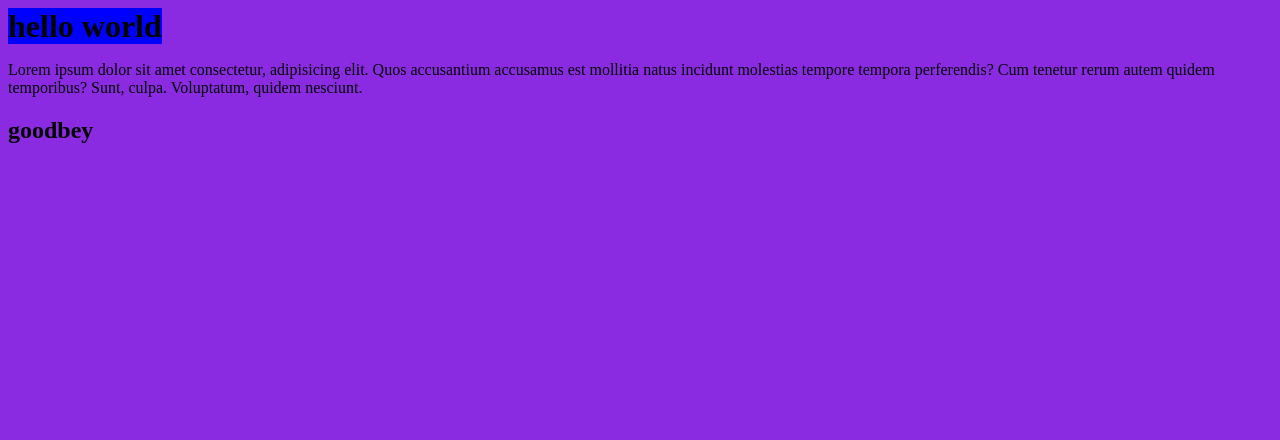
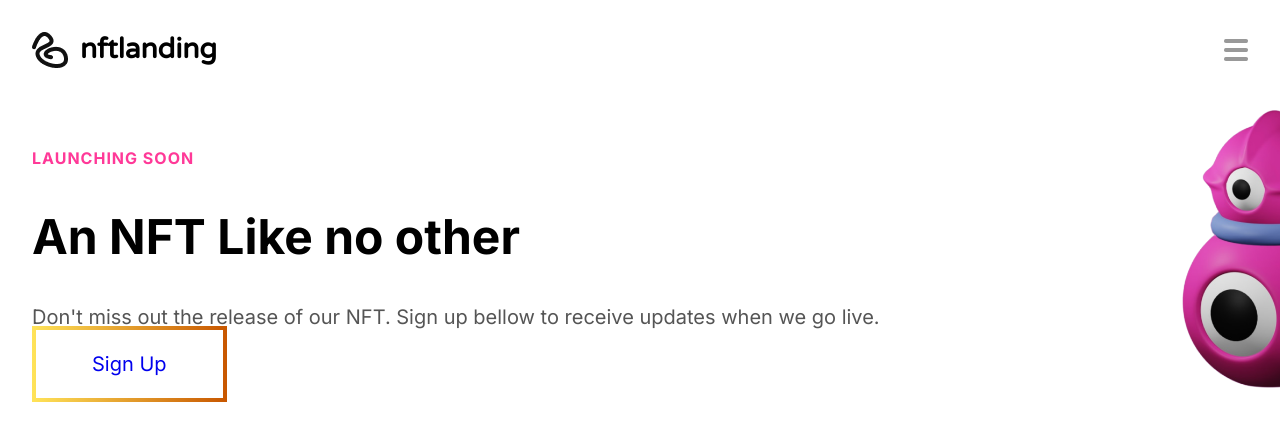
Before and after one commit to ArminasB/ArminasB.github.io, a plain HTML site: page index.html in a window 1280 px wide. Drawn offline with Linux system fonts and the light colour scheme.

Commit message:
header-hero-in-progress

```diff
--- a/index.html
+++ b/index.html
@@ -1,17 +1,60 @@
 <!DOCTYPE html>
 <html lang="en">
+
 <head>
     <meta charset="UTF-8">
     <meta http-equiv="X-UA-Compatible" content="IE=edge">
     <meta name="viewport" content="width=device-width, initial-scale=1.0">
-    <title>Document</title>
-    <link rel="stylesheet" href="style.css">
+    <title>nftlanding</title>
+    <link rel="preconnect" href="https://fonts.googleapis.com">
+    <link rel="preconnect" href="https://fonts.gstatic.com" crossorigin>
+    <link href="https://fonts.googleapis.com/css2?family=Inter:wght@100;200;300;400;500;600;700;800&display=swap"
+        rel="stylesheet">
+    <link
+        href="https://fonts.googleapis.com/css2?family=Inter:wght@100;200;300;400;500;600;700;800&family=Varela+Round&display=swap"
+        rel="stylesheet">
+    <link rel="stylesheet" href="index.css">
 </head>
+
 <body>
-    <h1>
-        hello world
-    </h1>
-    <p>Lorem ipsum dolor sit amet consectetur, adipisicing elit. Quos accusantium accusamus est mollitia natus incidunt molestias tempore tempora perferendis? Cum tenetur rerum autem quidem temporibus? Sunt, culpa. Voluptatum, quidem nesciunt.</p>
-    <h2>goodbey</h2>
+    <header class="header">
+        <div class="wrapper">
+            <nav class="header__navigation">
+                <a href="#" class="page-logo">
+                    <img src="images\Vector 1 (Stroke).png" alt="logo" class="page-logo__icon">
+                    <span class="page-logo__text">nftlanding</span>
+                </a>
+                <ul class="header__list">
+                    <li><a href="#">Features</a></li>
+                    <li><a href="#">About</a></li>
+                    <li><a href="#">Launch</a></li>
+                    <li><a href="#">Sign up</a></li>
+                </ul>
+                <img src="images\menu.png" alt="burger-icon" class="burger-icon">
+            </nav>
+            <section class="hero">
+                <div class="hero__content">
+                    <span class="launching-tag">launching soon</span>
+                    <h1 class="heading">An NFT Like no other</h1>
+                    <p class="additional-information">Don't miss out the release of our NFT. Sign up bellow to receive updates when we go live.</p>
+                    <a href="#" class="sign-button">Sign Up</a>
+                </div>
+
+                <img src="images\design-82a0ada5-644e-4b87-ae41-88faf9684ea3 (1) 1.png" alt="nft-design" class="hero__image">
+
+            </section>
+        </div>
+    </header>
+    <main>
+        <article></article>
+        <article></article>
+        <article></article>
+        <article></article>
+        <article></article>
+    </main>
+    <footer>
+
+    </footer>
 </body>
+
 </html>
--- /dev/null
+++ b/scss/additional-information.scss
@@ -0,0 +1,6 @@
+.additional-information {
+    font-size: 20px;
+    line-height: 1.2;
+    font-weight: 400;
+    color: rgba(85, 85, 85, 1);
+}
--- /dev/null
+++ b/scss/burger-icon.scss
@@ -0,0 +1,4 @@
+.burger-icon {
+    width: 24px;
+    height: 22px;
+}
--- /dev/null
+++ b/scss/common.scss
@@ -0,0 +1,15 @@
+* {
+    box-sizing: border-box;
+}
+
+html,
+body {
+    margin: 0;
+    font-family: 'Inter', sans-serif;
+    height: 100%;
+    overflow-x: hidden;
+}
+
+.wrapper {
+    padding: 0 32px;
+}
--- /dev/null
+++ b/scss/header.scss
@@ -0,0 +1,14 @@
+.header {
+    &__navigation {
+        height: 110px;
+        padding: 32px 0 42px 0;
+        display: flex;
+        align-items: center;
+        justify-content: space-between;
+
+    }
+
+    &__list {
+        display: none;
+    }
+}
--- /dev/null
+++ b/scss/heading.scss
@@ -0,0 +1,5 @@
+.heading {
+    font-size: 48px;
+    line-height: 1.2;
+
+}
--- /dev/null
+++ b/scss/hero.scss
@@ -0,0 +1,20 @@
+.hero {
+    display: flex;
+    position: relative;
+    padding-top: 38px;
+
+
+
+    &__content {
+        max-width: 80%;
+    }
+
+    &__image {
+        height: 278px;
+        position: absolute;
+        top: 0;
+        right: -110px;
+    }
+
+
+}
--- /dev/null
+++ b/scss/index.scss
@@ -0,0 +1,10 @@
+@import "variables.scss";
+@import "common.scss";
+@import "header.scss";
+@import "page-logo.scss";
+@import "burger-icon.scss";
+@import "hero.scss";
+@import "launching-tag.scss";
+@import "heading.scss";
+@import "additional-information.scss";
+@import "sign-button.scss";
--- /dev/null
+++ b/scss/launching-tag.scss
@@ -0,0 +1,10 @@
+.launching-tag {
+    font-size: 16px;
+    font-weight: 700;
+    line-height: 1.2;
+    letter-spacing: 1px;
+    color: rgba(255, 57, 152, 1);
+    text-transform: uppercase;
+
+
+}
--- /dev/null
+++ b/scss/page-logo.scss
@@ -0,0 +1,18 @@
+.page-logo {
+    width: 170px;
+    display: flex;
+    gap: 12px;
+    text-decoration: none;
+
+    &__icon{
+        height: 100%;
+    }
+
+    &__text {
+        font-family: 'Varela Round', sans-serif;
+        color: black;
+        font-size: 28px;
+        font-weight: 400;
+        font-weight: bold;
+    }
+}
--- /dev/null
+++ b/scss/sign-button.scss
@@ -0,0 +1,10 @@
+.sign-button {
+    text-decoration: none;
+    font-size: 20px;
+    line-height: 1.5;
+    padding: 22px 56px 22px 56px;
+    border: 4px solid;
+    border-radius: 30px;
+    border-image-slice: 3;
+    border-image-source: linear-gradient(to left, #c85700, #ffe359);
+}
--- a/style.css
+++ /dev/null
@@ -1,10 +0,0 @@
-h1 {
-    display: inline;
-    height: 100px;
-    width: 100px;
-    background-color: blue;
-}
-
-body {
-    background-color: blueviolet;
-}
```
Also changed, not shown: images/Vector 1 (Stroke).png (added), images/design-82a0ada5-644e-4b87-ae41-88faf9684ea3 (1) 1.png (added), images/menu.png (added), images/nftlanding.png (added), index.css (added), scss/variables.scss (added), 1 other file.
